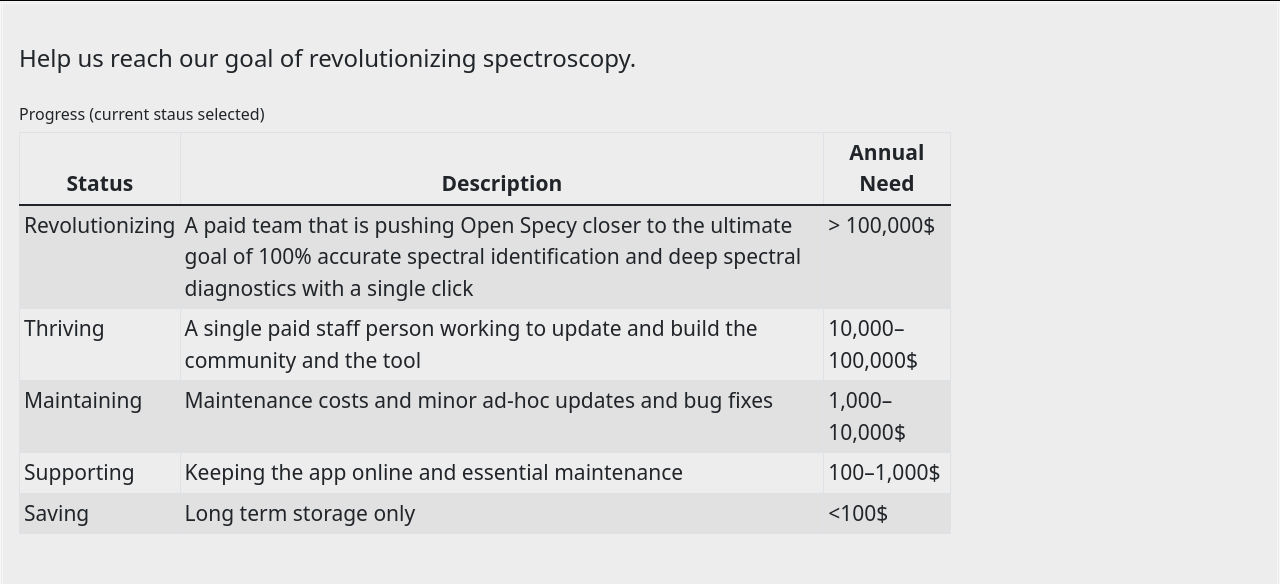
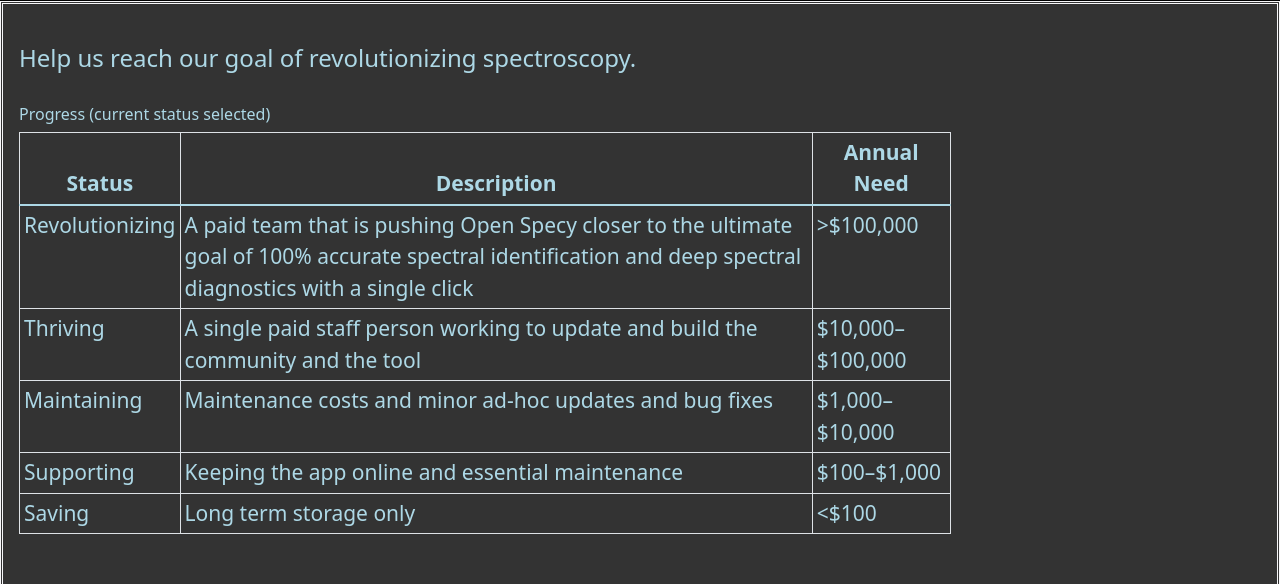
Before and after one commit to sujith15/OpenSpecy_project_21, a React (Create React App) app in the folder frontend-react/: page /partner in a window 1280 px wide. Shown: the part 99-683 px from the top of the page. Built offline with nearby package versions, Linux system fonts and the light colour scheme.

Commit message:
Change "Partnerpage.js" to a Dark Theme + Grammar Fixes
Changed the background to a dark gray, changed text color to a light blue, and fixed the money sign '$' placement in the table, under the "Annual Need" column.

```diff
--- a/frontend-react/src/Partnerpage.js
+++ b/frontend-react/src/Partnerpage.js
@@ -14,14 +14,15 @@
       style={{
         padding: "1rem 1rem 1rem",
         border: "double #f7f7f9",
-        backgroundColor: "rgb(220, 220, 220, 0.5)",
+        backgroundColor: "rgb(0, 0, 0, 0.8)",
+        color: "lightblue",
       }}
     >
       <br></br>
       <h4>Help us reach our goal of revolutionizing spectroscopy.</h4>
-      <br></br> <h6>Progress (current staus selected)</h6>
+      <br></br> <h6>Progress (current status selected)</h6>
       <div class="setfontsize">
-        <Table striped bordered hover size="sm" style={{ width: "75%" }}>
+        <Table bordered size="sm" style={{ width: "75%", color: "lightblue",}}>
           <thead style={{ textAlign: "center" }}>
             <tr>
               <th>Status</th>
@@ -37,7 +38,7 @@
                 goal of 100% accurate spectral identification and deep spectral
                 diagnostics with a single click
               </td>
-              <td>&gt; 100,000$</td>
+              <td>&gt;$100,000</td>
             </tr>
             <tr>
               <td>Thriving</td>
@@ -45,22 +46,22 @@
                 A single paid staff person working to update and build the
                 community and the tool
               </td>
-              <td>10,000–100,000$</td>
+              <td>$10,000–$100,000</td>
             </tr>
             <tr>
               <td>Maintaining</td>
               <td>Maintenance costs and minor ad-hoc updates and bug fixes</td>
-              <td>1,000–10,000$</td>
+              <td>$1,000–$10,000</td>
             </tr>
             <tr>
               <td>Supporting</td>
               <td>Keeping the app online and essential maintenance</td>
-              <td>100–1,000$</td>
+              <td>$100–$1,000</td>
             </tr>
             <tr>
               <td>Saving</td>
               <td>Long term storage only</td>
-              <td>&lt;100$</td>
+              <td>&lt;$100</td>
             </tr>
           </tbody>
         </Table>
```
